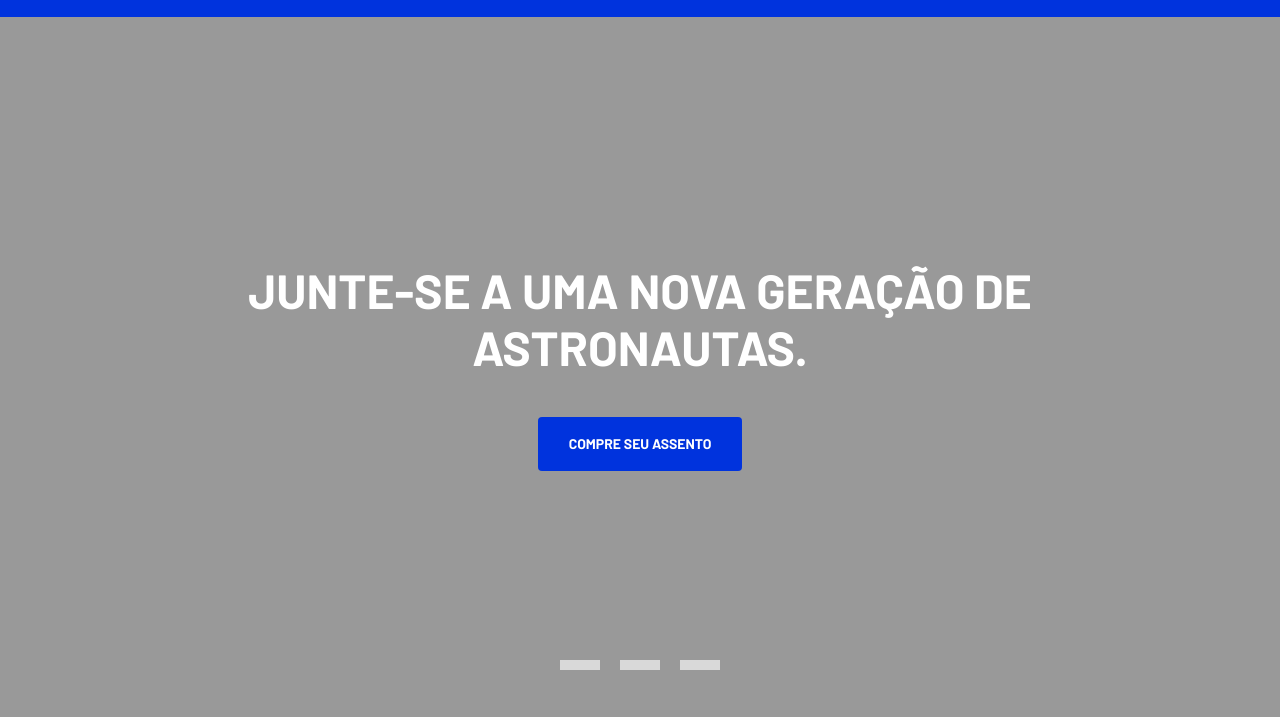
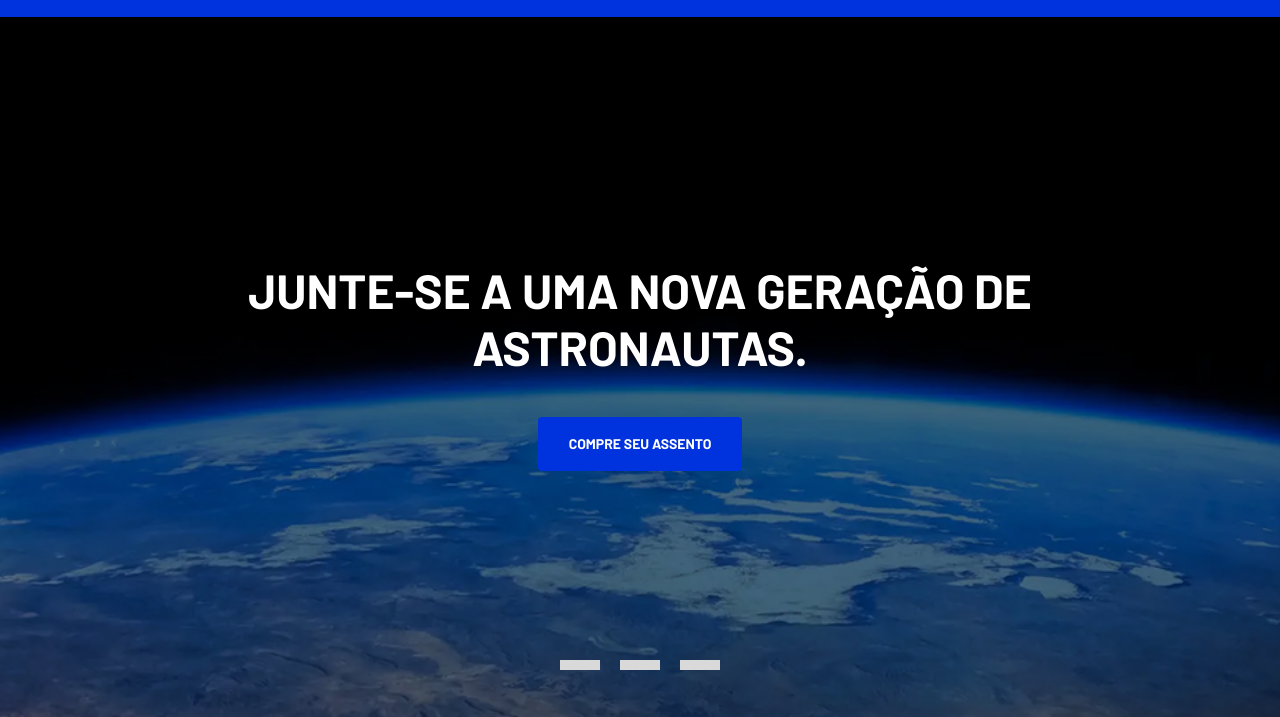
Before and after one commit to joaogallindo-coder/Blue-Origin, a plain HTML site: page index.html in a window 1280 px wide. Shown: the part 83-800 px from the top of the page. Drawn offline with Linux system fonts and the light colour scheme; the site is published under a folder, as on GitHub Pages, so addresses that start at the root find nothing.

Commit message:
Update style.css

```diff
--- a/css/style.css
+++ b/css/style.css
@@ -173,7 +173,7 @@ a {
     justify-content: center;
     text-align: center;
     color: var(--color-white);
-    background: linear-gradient(rgba(0,0,0,0.4), rgba(0,0,0,0.4)), url(/Prova/imagens/bg_banner\ 1.png) no-repeat center center/cover;
+    background: linear-gradient(rgba(0,0,0,0.4), rgba(0,0,0,0.4)), url(../imagens/bg_banner\ 1.png) no-repeat center center/cover;
 
 }
 
@@ -447,4 +447,5 @@ a {
     height: 100px;
     padding: 12px;
     margin-bottom: 15px;
+
 }
```
